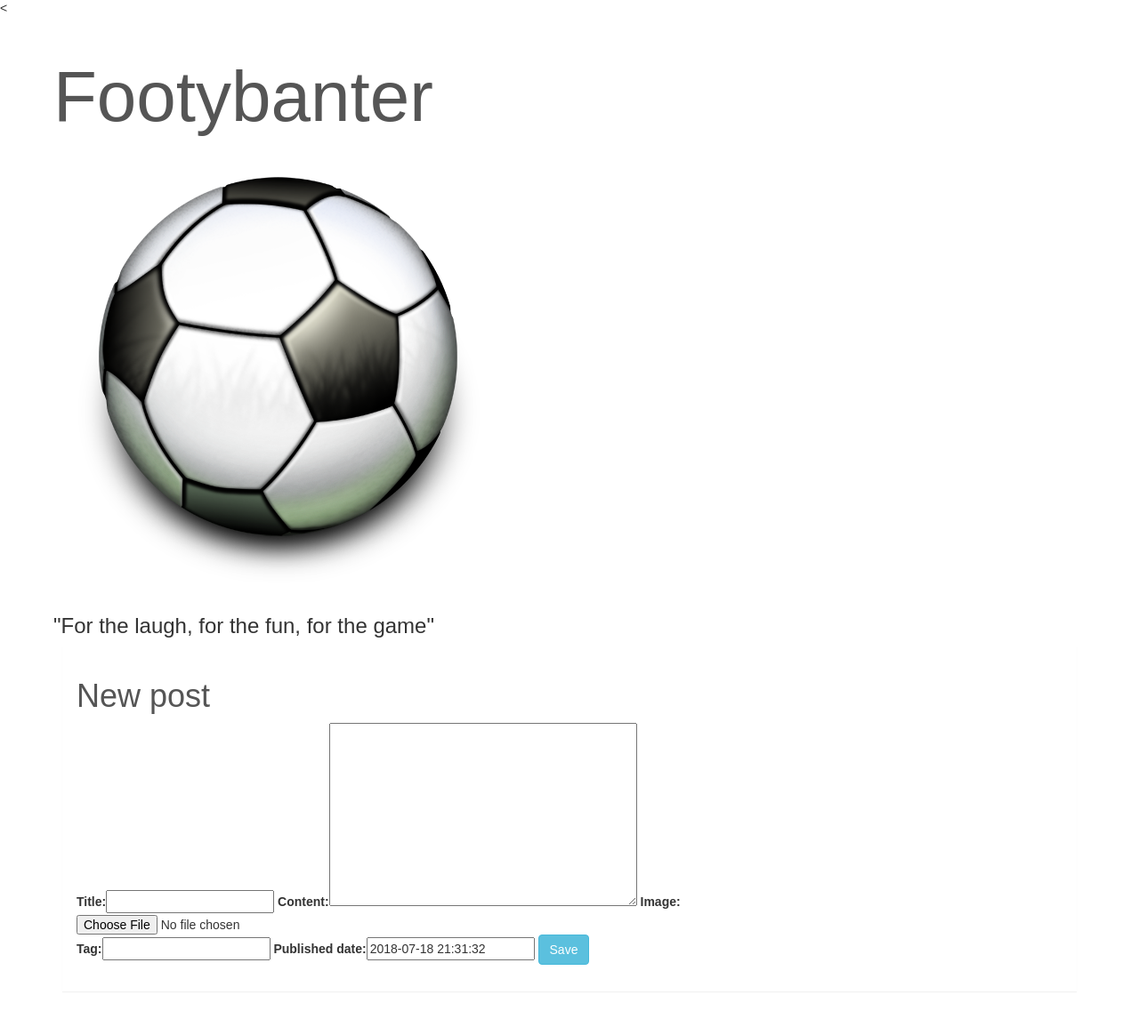
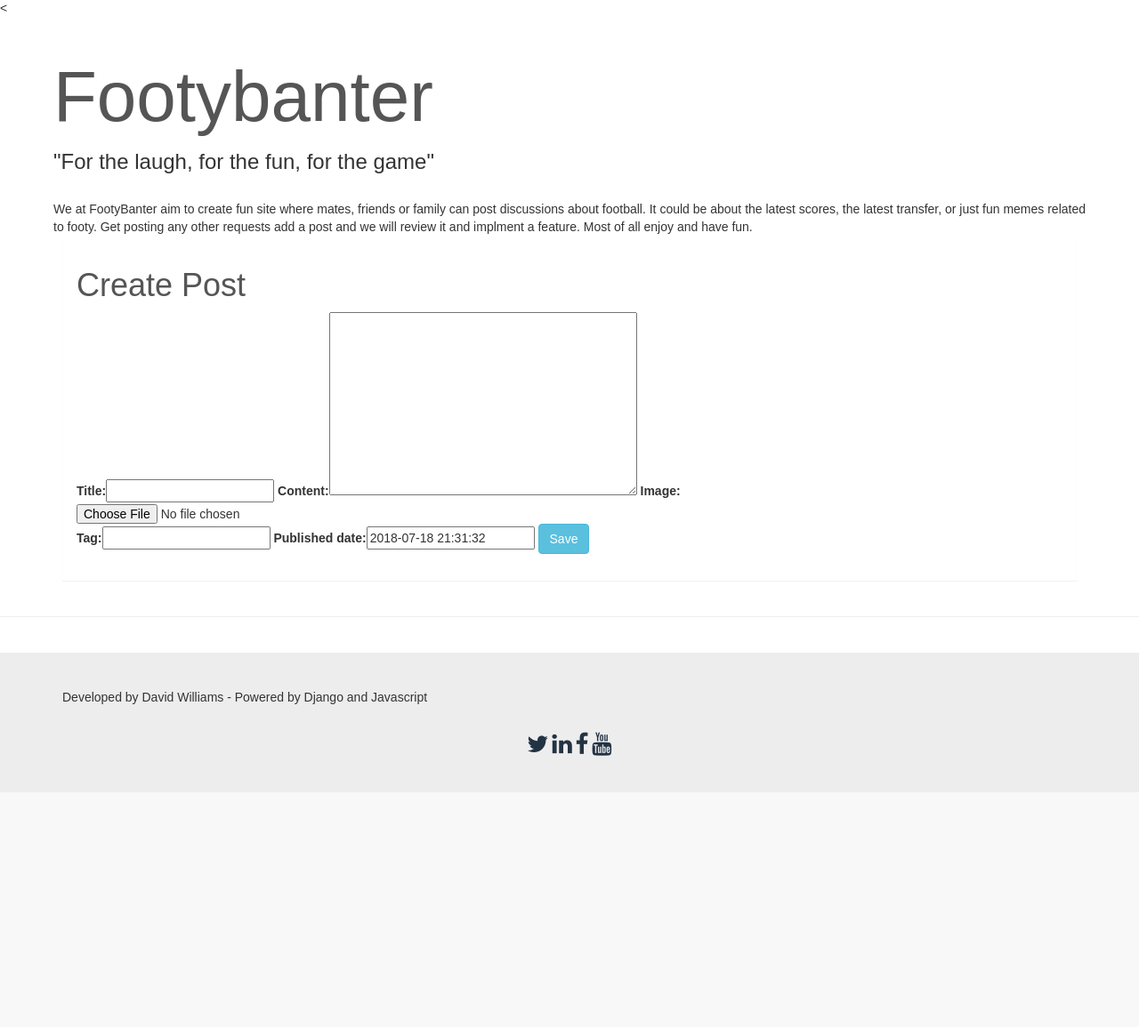
Before and after one commit to ariesdav333/footbalbanter, a Django app: a page that uses templates/base.html in a window 1280 px wide. Shown: the part 51-1206 px from the top of the page at 89% size. After the commit the page ends 901 px from the top, so only its background shows below. Run offline with Django 3.2, Linux system fonts and the light colour scheme; some libraries are stand-ins or nearby versions.

Commit message:
Added section on main homepage of app

```diff
--- a/templates/base.html
+++ b/templates/base.html
@@ -40,10 +40,13 @@
         <div class="container">
             <div class="row">
                 <h1>
-                    <p id="logo" class="lead"><h1>Footybanter</h1> <img
-            src="/media/img/football.png"></img>
+                    <p id="logo" class="lead"><h1>Footybanter</h1>
             <h3>"For the laugh, for the fun, for the game"</h3></p>
                 </h1>
+
+                <br>
+                    <section>We at FootyBanter aim to create fun site where mates, friends or family can post discussions about football. It could be about the latest scores, the latest transfer, or just fun memes related to footy.
+                    Get posting any other requests add a post and we will review it and implment a feature. Most of all enjoy and have fun.</section>
             </div>
         </div>
     </div>
--- a/templates/blogpostform.html
+++ b/templates/blogpostform.html
@@ -2,7 +2,7 @@
 {% extends "base.html" %}
 {% load bootstrap_tags %}
 {% block content %}
-    <h1>New post</h1>
+    <h1>Create Post</h1>
     <form method="POST" enctype="multipart/form-data">
         {% csrf_token %}
         {{ form | as_bootstrap }}
```
Also changed, not shown: db.sqlite3.
